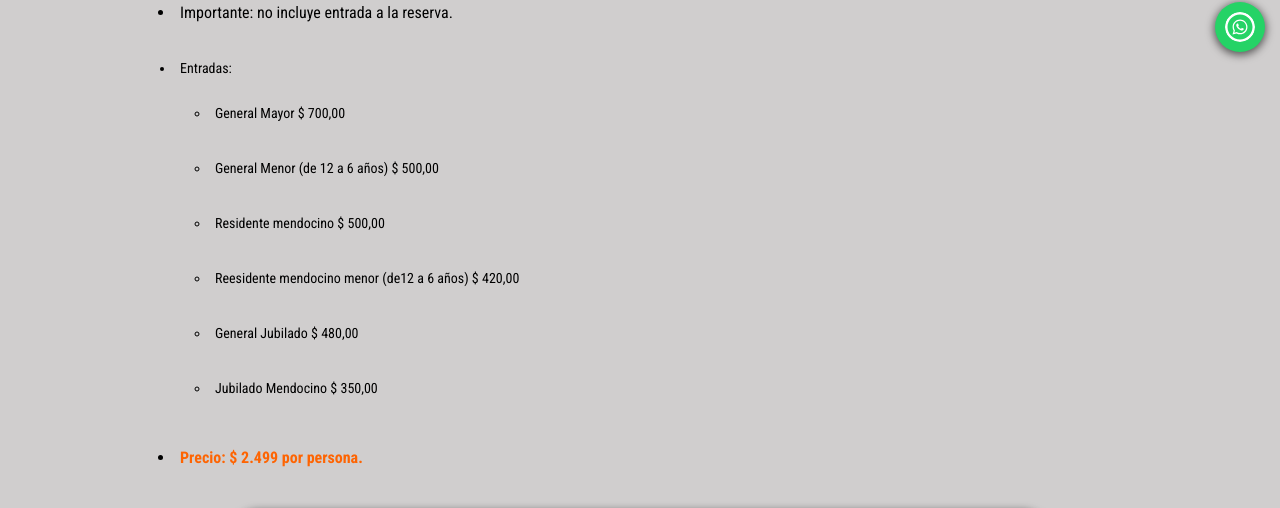
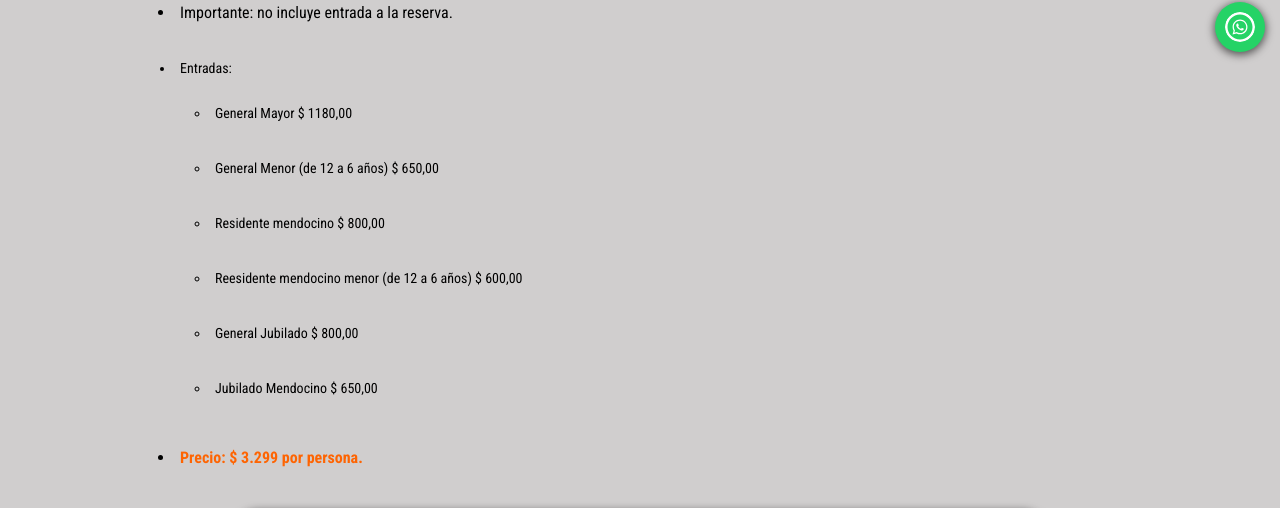
Before and after one commit to francocarballar/abiagusturismo, a Next.js app: page /excursiones/villavicencio in a window 1280 px wide. Shown: the part 733-1241 px from the top of the page. Built offline with nearby package versions, Linux system fonts and the light colour scheme.

Commit message:
Actualizé los precios de las excursiones

```diff
--- a/pages/excursiones/canion-del-atuel.js
+++ b/pages/excursiones/canion-del-atuel.js
@@ -101,7 +101,7 @@ export default function CanonDelAtuel () {
                 débito.
               </li>
               <li>
-                <p>Precio: $ 4.199 por persona.</p>
+                <p>Precio: $ 6.999 por persona.</p>
               </li>
             </React.Fragment>
           }
--- a/pages/excursiones/valle-de-uco.js
+++ b/pages/excursiones/valle-de-uco.js
@@ -93,10 +93,10 @@ export default function ValleDeUco () {
             <React.Fragment>
               <li>Salidas: martes y sábados.</li>
               <li>Hora: 08:00 hs.</li>
-              <li>Excursión de medio día, regreso 13:30 hs. aprox..</li>
+              <li>Excursión de día completo, regreso 17:30 hs. aprox..</li>
               <li>Consultar por otros días de salida y horarios.</li>
               <li>
-                <p>Precio: $ 4.199 por persona.</p>
+                <p>Precio: $ 5.499 por persona.</p>
               </li>
             </React.Fragment>
           }
--- a/pages/excursiones/villavicencio.js
+++ b/pages/excursiones/villavicencio.js
@@ -85,15 +85,15 @@ export default function Villavicencio () {
               <li>Importante: no incluye entrada a la reserva.</li>
               <ul id={styles.ul__entradas}>
                 Entradas:
-                <li>General Mayor $ 700,00</li>
-                <li>General Menor (de 12 a 6 años) $ 500,00</li>
-                <li>Residente mendocino $ 500,00</li>
-                <li>Reesidente mendocino menor (de12 a 6 años) $ 420,00</li>
-                <li>General Jubilado $ 480,00</li>
-                <li> Jubilado Mendocino $ 350,00</li>
+                <li>General Mayor $ 1180,00</li>
+                <li>General Menor (de 12 a 6 años) $ 650,00</li>
+                <li>Residente mendocino $ 800,00</li>
+                <li>Reesidente mendocino menor (de 12 a 6 años) $ 600,00</li>
+                <li>General Jubilado $ 800,00</li>
+                <li> Jubilado Mendocino $ 650,00</li>
               </ul>
               <li>
-                <p>Precio: $ 2.499 por persona.</p>
+                <p>Precio: $ 3.299 por persona.</p>
               </li>
             </React.Fragment>
           }
--- a/src/components/NavBar/NavBar.module.css
+++ b/src/components/NavBar/NavBar.module.css
@@ -66,12 +66,14 @@ body.dark .nav__ul hr {
   margin: 0 5px;
   width: 15px;
   transform: rotate(-90deg);
+  cursor: url(/media/icon/pointer.png), auto;
 }
 
 .left_arrow__two {
   margin: 0 5px;
   width: 15px;
   transform: rotate(90deg);
+  cursor: url(/media/icon/pointer.png), auto;
 }
 
 .dropdown_menu {
@@ -120,10 +122,6 @@ body.dark .nav__ul hr {
   white-space: nowrap;
 }
 
-.dropdown_menu img {
-  cursor: url(/media/icon/pointer.png), auto;
-}
-
 @media (min-width: 1024px) {
   .nav {
     width: calc(100% - 16rem);
```
